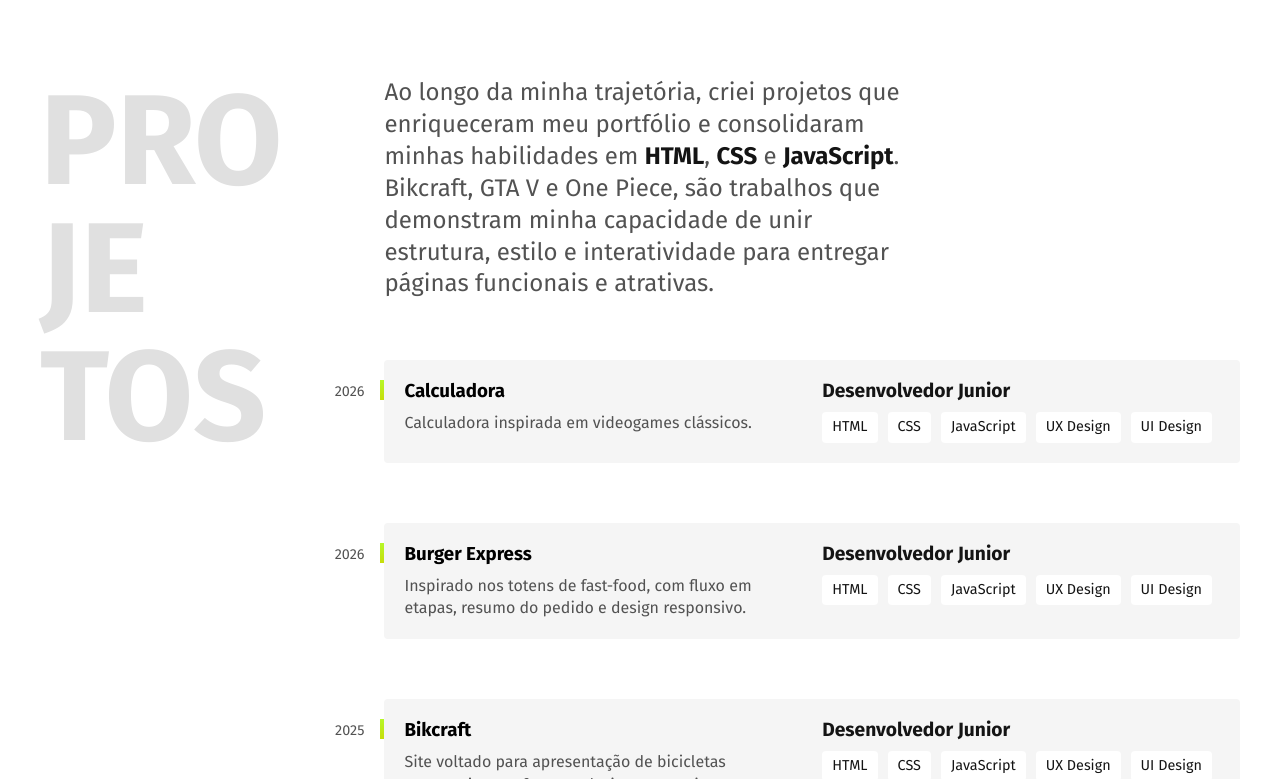
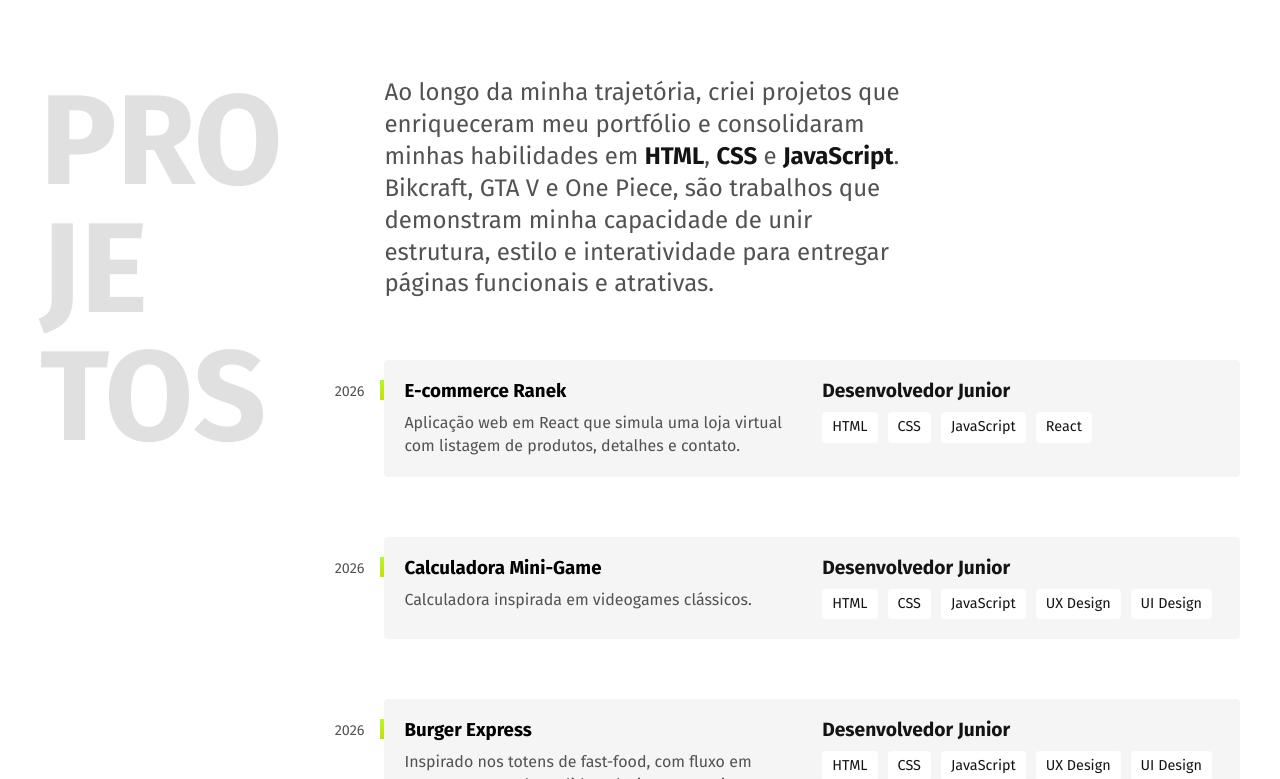
Before and after one commit to nobrudev/nobrudev.github.io, a website with bundled scripts: page index.html in a window 1280 px wide. Shown: the part 514-1293 px from the top of the page. Built offline with nearby package versions, Linux system fonts and the light colour scheme.

Commit message:
atualizando portifolio

```diff
--- a/index.html
+++ b/index.html
@@ -41,10 +41,31 @@
       <p class="projetos-texto">Ao longo da minha trajetória, criei projetos que enriqueceram meu portfólio e consolidaram minhas habilidades em <strong>HTML</strong>, <strong>CSS</strong> e <strong>JavaScript</strong>. Bikcraft, GTA V e One Piece, são trabalhos que demonstram minha capacidade de unir estrutura, estilo e interatividade para entregar páginas funcionais e atrativas.
       </p>
 
+      <div class="projeto" id="ranek">
+        <span class="projeto-ano">2026</span>
+        <h3 class="projeto-teste">
+          <a>E-commerce Ranek</a>
+        </h3>
+        <span class="projeto-titulo">Desenvolvedor Junior</span>
+        <p class="projeto-texto">Aplicação web em React que simula uma loja virtual com listagem de produtos, detalhes e contato.</p>
+        <ul class="projeto-habilidade">
+          <li>HTML</li>
+          <li>CSS</li>
+          <li>JavaScript</li>
+          <li>React</li>
+        </ul>
+      </div>
+
+      <script>
+        document.getElementById("ranek").addEventListener("click", function () {
+          window.open("https://react-ranek.vercel.app/", "_blank");
+        });
+      </script>
+
       <div class="projeto" id="calculadora">
         <span class="projeto-ano">2026</span>
         <h3 class="projeto-teste">
-          <a>Calculadora</a>
+          <a>Calculadora Mini-Game</a>
         </h3>
         <span class="projeto-titulo">Desenvolvedor Junior</span>
         <p class="projeto-texto">Calculadora inspirada em videogames clássicos.</p>
```
